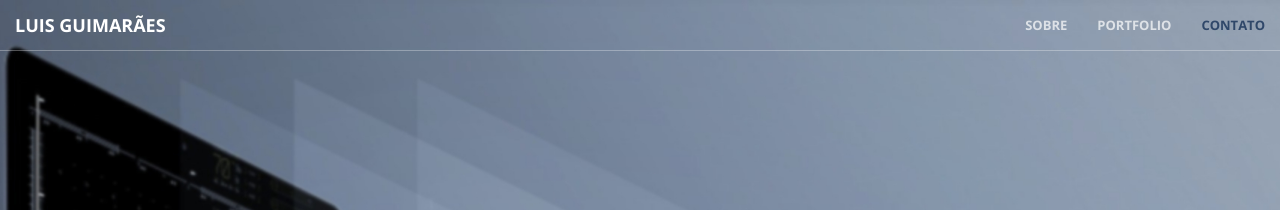
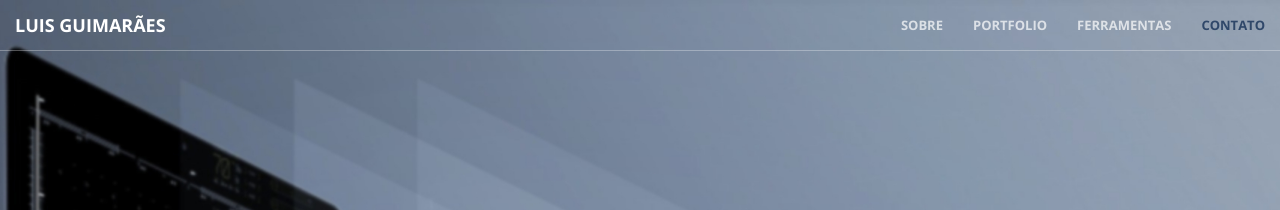
Before and after one commit to LuisCSGuimaraes/LuisCSGuimaraes.github.io, a Jekyll site: the page built from index.html, in a window 1280 px wide. Shown: the top 210 px of the page. Built offline with Jekyll 4.4.1, drawn with Linux system fonts in a browser that asks for light colours.

Commit message:
Site pronto

```diff
--- a/_includes/nav.html
+++ b/_includes/nav.html
@@ -21,6 +21,9 @@
                     <a class="page-scroll" href="#portfolio">Portfolio</a>
                 </li>
                 <li>
+                    <a class="page-scroll" href="#services">Ferramentas</a>
+                </li>
+                <li>
                     <a class="page-scroll" href="#contact">Contato</a>
                 </li>
             </ul>
```
Also changed, not shown: 2 other files.
